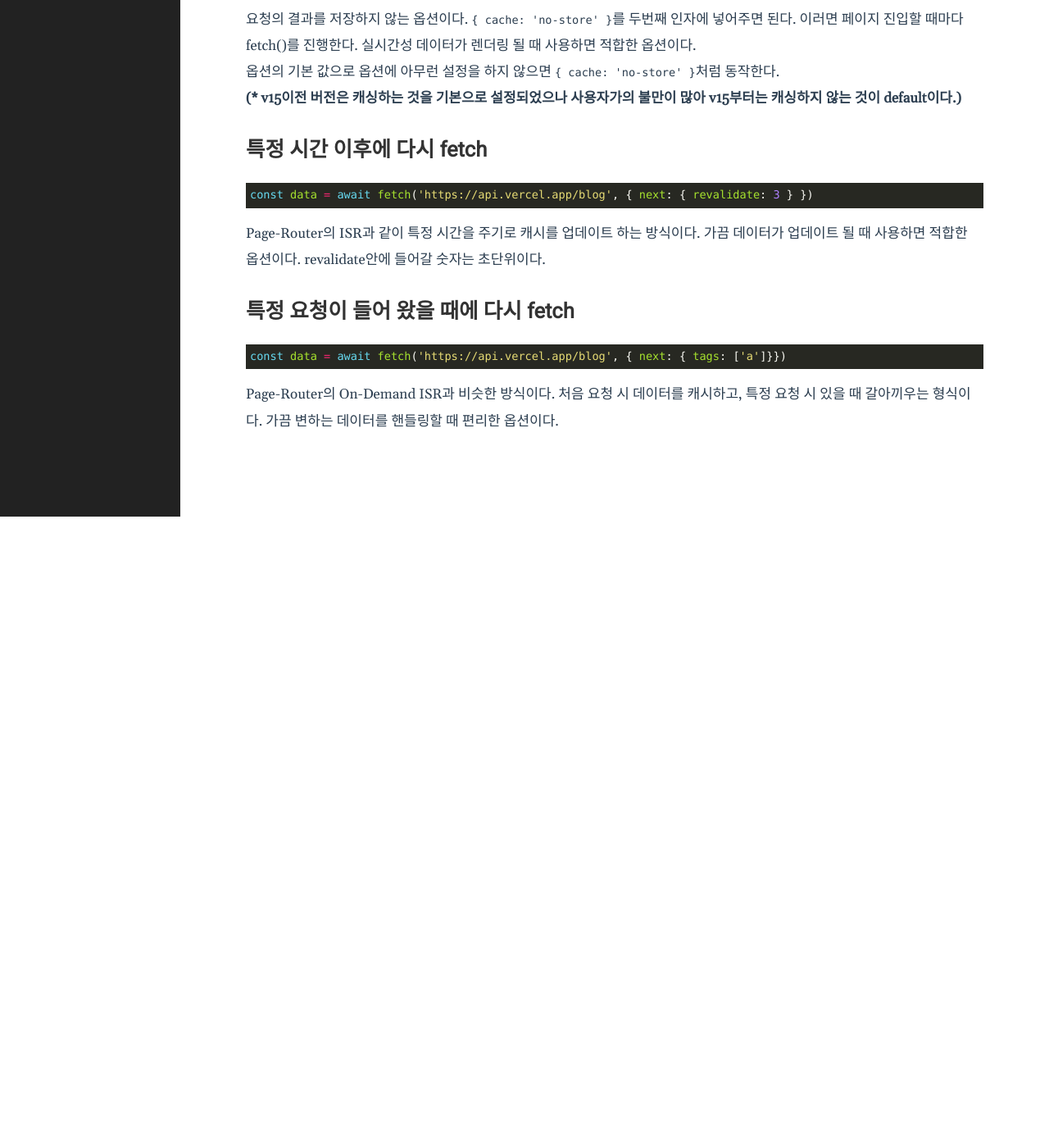
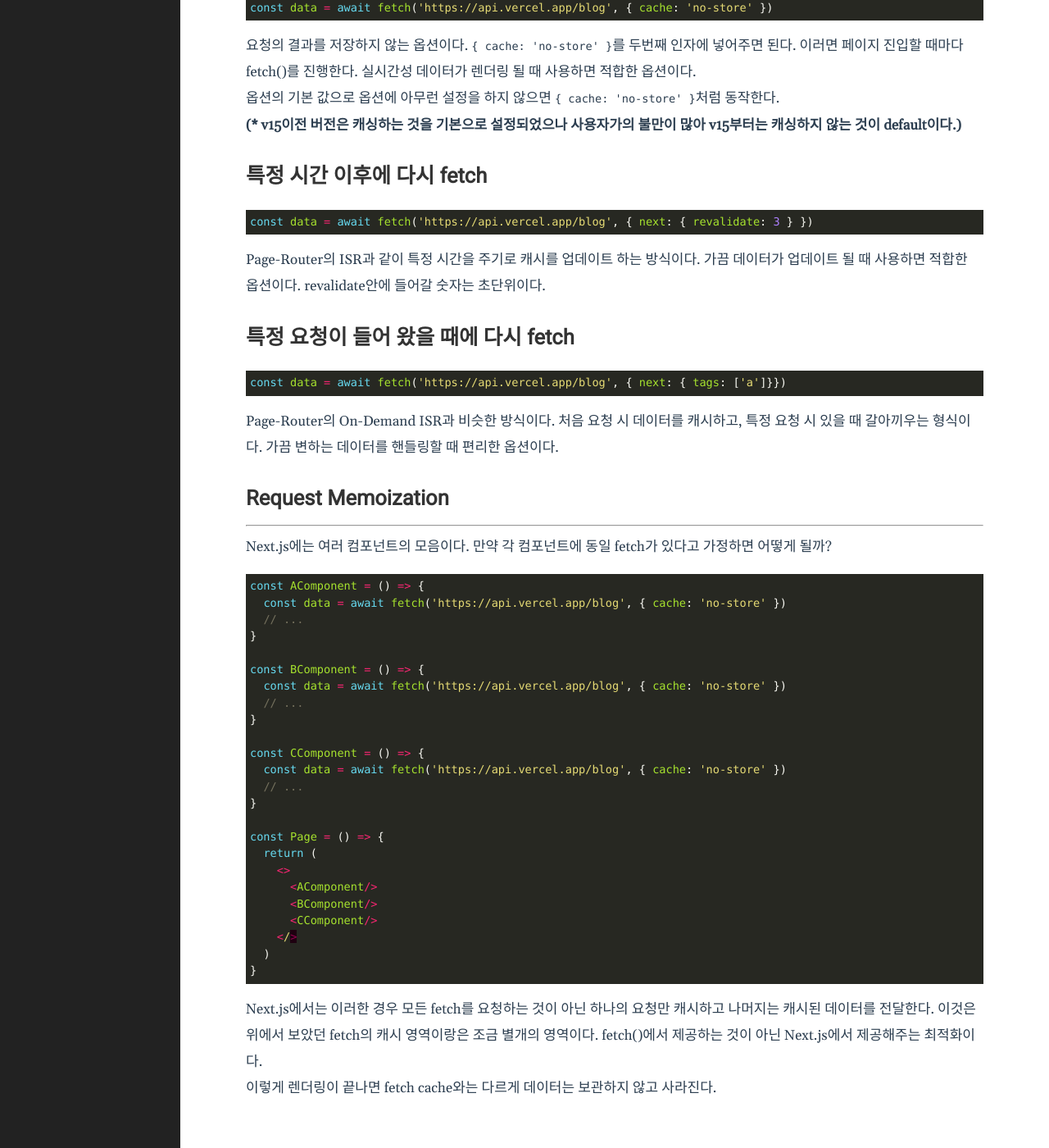
Before and after one commit to ahngh0113/ahngh0113.github.io, a Jekyll site: the page built from _posts/2024-10-03-Nest.js에서 fetch 캐시하기 with App-Router.md, in a window 1280 px wide and 1400 px high, scrolled down 1354 px. Shown: the whole window at 82% size. Built offline with Jekyll 4.4.1, drawn with Linux system fonts in a browser that asks for light colours; before the commit the page ends 1984 px from its top, so only the background shows below that; some of the changed text lies outside the part shown.

Commit message:
제목 수정 및 내용 추가

````diff
--- a/_posts/2024-10-03-Nest.js에서 데이터 캐시하기 with App-Router.md
+++ b/_posts/2024-10-03-Nest.js에서 fetch 캐시하기 with App-Router.md
@@ -1,6 +1,6 @@
 ---
 layout: post
-title: "Nest.js에서 데이터 캐시하기 with App-Router"
+title: "Nest.js에서 fetch 캐시하기 with App-Router"
 date: 2024-10-03 21:12:45 +0900
 categories: Next.js
 ---
@@ -14,6 +14,7 @@ categories: Next.js
   - [cache하지 않는 경우](#cache하지-않는-경우)
   - [특정 시간 이후에 다시 fetch](#특정-시간-이후에-다시-fetch)
   - [특정 요청이 들어 왔을 때에 다시 fetch](#특정-요청이-들어-왔을-때에-다시-fetch)
+- [Request Memoization](#request-memoization)
 
 
 # 일반 fetch() vs Next.js fetch()
@@ -23,7 +24,7 @@ Next.js에서는 fetch()함수로 데이터를 통신하는 것을 권장한다.
 # Next.js에서 fetch를 logging하는 법
 <hr>
 
-```mjs
+```js
 /** @type {import('next').NextConfig} */
 const nextConfig = {
   logging: {
@@ -66,3 +67,38 @@ Page-Router의 ISR과 같이 특정 시간을 주기로 캐시를 업데이트
 const data = await fetch('https://api.vercel.app/blog', { next: { tags: ['a']}})
 ```
 Page-Router의 On-Demand ISR과 비슷한 방식이다. 처음 요청 시 데이터를 캐시하고, 특정 요청 시 있을 때 갈아끼우는 형식이다. 가끔 변하는 데이터를 핸들링할 때 편리한 옵션이다.
+
+# Request Memoization
+<hr>
+
+Next.js에는 여러 컴포넌트의 모음이다. 만약 각 컴포넌트에 동일 fetch가 있다고 가정하면 어떻게 될까?<br>
+
+``` js
+const AComponent = () => {
+  const data = await fetch('https://api.vercel.app/blog', { cache: 'no-store' })
+  // ...
+}
+
+const BComponent = () => {
+  const data = await fetch('https://api.vercel.app/blog', { cache: 'no-store' })
+  // ...
+}
+
+const CComponent = () => {
+  const data = await fetch('https://api.vercel.app/blog', { cache: 'no-store' })
+  // ...
+}
+
+const Page = () => {
+  return (
+    <>
+      <AComponent/>
+      <BComponent/>
+      <CComponent/>
+    </>
+  )
+}
+```
+
+Next.js에서는 이러한 경우 모든 fetch를 요청하는 것이 아닌 하나의 요청만 캐시하고 나머지는 캐시된 데이터를 전달한다. 이것은 위에서 보았던 fetch의 캐시 영역이랑은 조금 별개의 영역이다. fetch()에서 제공하는 것이 아닌 Next.js에서 제공해주는 최적화이다. <br>
+이렇게 렌더링이 끝나면 fetch cache와는 다르게 데이터는 보관하지 않고 사라진다.
````
Also changed, not shown: 2 other files.
